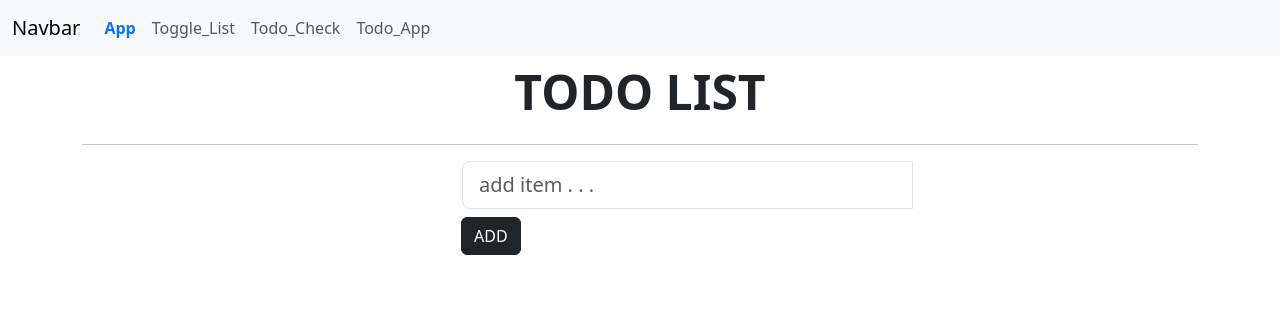
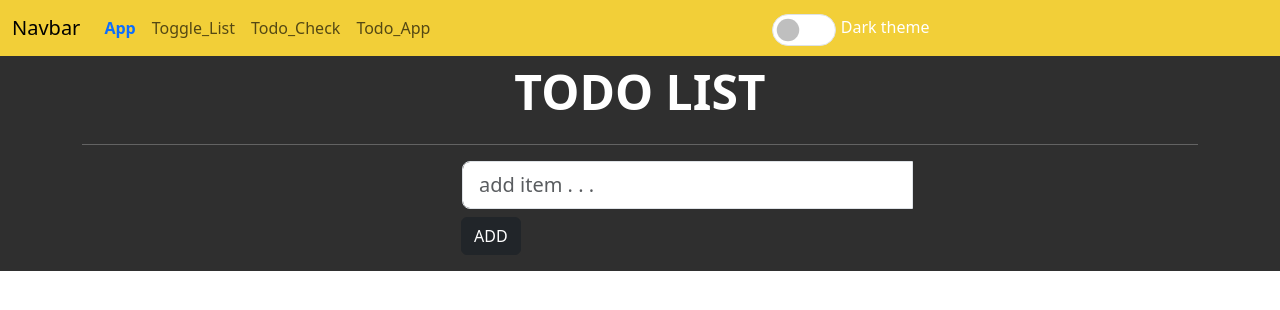
Before and after one commit to rldarshan/darshan_react_app, a React (Create React App) app: page /todo_app in a window 1280 px wide. Shown: the top 310 px of the page. Built offline with nearby package versions, Linux system fonts and the light colour scheme.

Commit message:
Updated header color

```diff
--- a/src/home.js
+++ b/src/home.js
@@ -3,6 +3,7 @@ import { useNavigate } from 'react-router-dom';
 import { Routes, Route, Link } from "react-router-dom";
 import 'bootstrap/dist/js/bootstrap.bundle.min.js';
 import 'bootstrap/dist/css/bootstrap.min.css';
+import {Form} from 'react-bootstrap';
 
 import './styles/styles.scss';
 import App from './App';
@@ -16,6 +17,7 @@ function Home() {
     const [todoActive, setTodoActive] = useState('nav-link');
     const [todoCheckActive, setTodoCheckActive] = useState('nav-link');
     const [toggleActive, setToggleActive] = useState('nav-link');
+    const [theme, setTheme] = useState('light');
 
     useEffect(() => {
         if (performance.getEntriesByType('navigation')[0]?.type === 'reload') {
@@ -78,6 +80,10 @@ function Home() {
                         <Link className={todoActive} onClick={() => handleActive('todo_app')} to="/todo_app">Todo_App</Link>
                     </li>
                 </ul>
+                <Form.Check // prettier-ignore
+                    type="switch"
+                    label="Dark theme"
+                />
                 </div>
             </div>
         </nav>
--- a/src/styles/styles.scss
+++ b/src/styles/styles.scss
@@ -1,13 +1,35 @@
 .form {
-    display: grid;
-    grid-gap: 20px;
+  display: grid;
+  grid-gap: 20px;
+}
+
+.navbar {
+  background-color: rgb(242 207 56) !important;
 }
 
 .navbar-nav .nav-link.active {
-    color: #0d6efd;
-    font-weight: bold;
+  color: #0d6efd;
+  font-weight: bold;
 }
 
 .error {
-    color: red;
+  color: red;
 }
+
+#root {
+  color: white;
+  background-color: #2f2f2f;
+}
+
+.form-switch {
+  margin: auto;
+
+  .form-check-input {
+    width: 4em;
+    height: 2em;
+  }
+
+  .form-check-label {
+    margin: 5px;
+  }
+}
--- a/src/todo-list-checkbox.js
+++ b/src/todo-list-checkbox.js
@@ -63,7 +63,7 @@ export default function TodoCheckList() {
           <Button variant="warning" onClick={() => handleCount("subtract")}>
             Subtract
           </Button>
-          <Button variant="info" onClick={() => handleCount("reset")}>
+          <Button variant="danger" onClick={() => handleCount("reset")}>
             Reset
           </Button>
         </div>
```
Also changed, not shown: src/unit_test/setupTests.js (renamed from src/setupTests.js), 1 other file (tests, documents, lock files or other folders).
